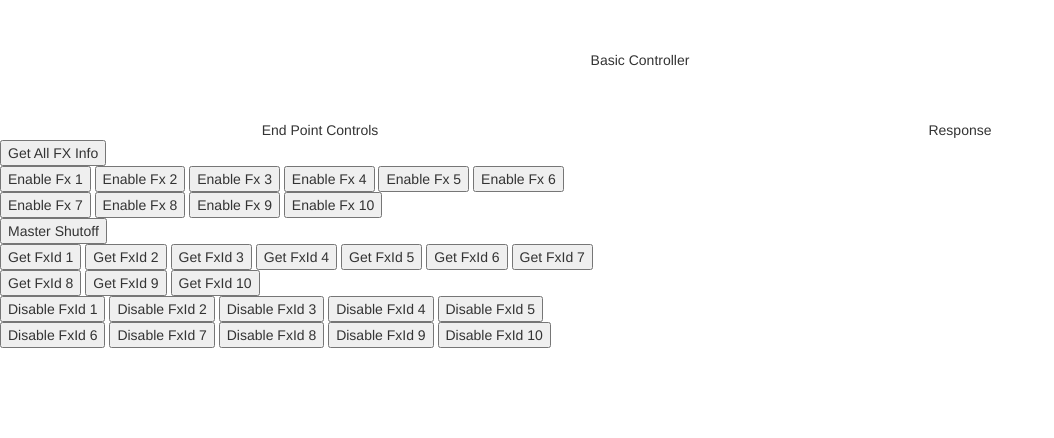
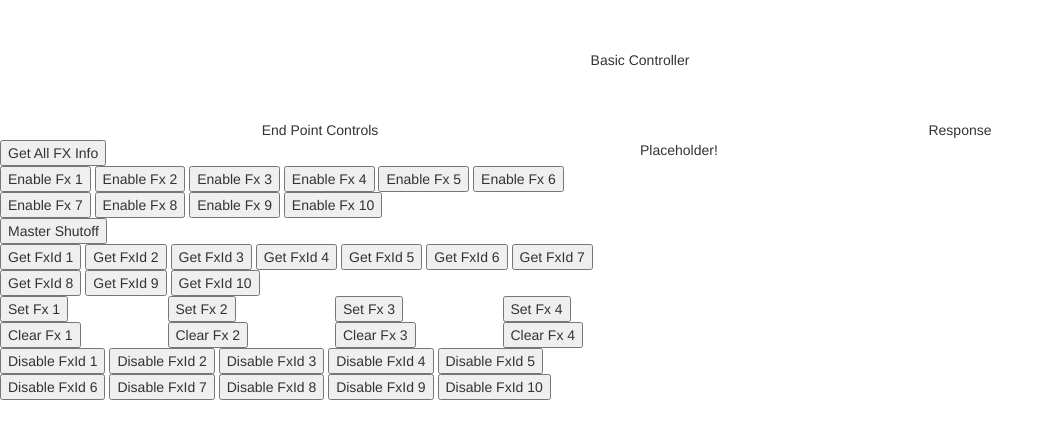
Before and after one commit to campmindshark/controls_fire, a website: page interfaces/test_ui/controls.html in a window 1280 px wide. Shown: the whole page, without its empty margins (0-1054 px from the left). Drawn offline with nearby package versions, Linux system fonts and the light colour scheme.

Commit message:
state set post buttons

```diff
--- a/interfaces/test_ui/assets/js/scripts.js
+++ b/interfaces/test_ui/assets/js/scripts.js
@@ -9,10 +9,12 @@ $(document).ready(function() {
 		var url = base_url + $this.data("endpoint");
 		var verb = $this.data("verb");
 		var fxId = $this.data("fxId");
+		var state = $this.data("state");
 		console.log($this);
 		console.log("url: "+ url);
-		console.log("verb: " +  verb + "\n");
+		console.log("verb: " +  verb);
 		console.log("fxId: " + fxId);
+		console.log("state: " + state)
 		switch ($this.data("verb")) {
 			case "GET":
 				if(fxId) {
@@ -27,6 +29,14 @@ $(document).ready(function() {
 
 			break;
 			case "POST":
+				if (state) {
+					url += "/" + fxId;
+					console.log('url + id:' + url );
+					$.post(url, { state: $this.data('state')},function(data, status) {
+					$("div#response_placeholder").innerHTML  = ("Data: " + data + "\nStatus: " + status);
+					});
+					break;
+				}
 				if (fxId) {
 					$.post(url, { fxId: $this.data('fxId')},function(data, status) {
 					$("div#response_placeholder").innerHTML  = ("Data: " + data + "\nStatus: " + status);
--- a/interfaces/test_ui/controls.html
+++ b/interfaces/test_ui/controls.html
@@ -54,7 +54,34 @@
 							<button class="btn_ajax" data-fx-id="10" data-endpoint="fx" data-verb="GET">Get FxId 10</button>
 						</div>
 						<div class="set_fx_state">
-
+							<div class="row">
+								<div class="col-xs-3">
+									<button class="btn_ajax" data-state="on" data-fx-id="1"  data-endpoint="fx" data-verb="POST">Set Fx 1</button>
+								</div>
+								<div class="col-xs-3">
+									<button class="btn_ajax" data-state="on" data-fx-id="2"  data-endpoint="fx" data-verb="POST">Set Fx 2</button>
+								</div>
+								<div class="col-xs-3">
+									<button class="btn_ajax" data-state="on" data-fx-id="3"  data-endpoint="fx" data-verb="POST">Set Fx 3</button>
+								</div>
+								<div class="col-xs-3">
+									<button class="btn_ajax" data-state="on" data-fx-id="4"  data-endpoint="fx" data-verb="POST">Set Fx 4</button>
+								</div>
+							</div>
+							<div class="row">
+								<div class="col-xs-3">
+									<button class="btn_ajax" data-state="off" data-fx-id="1"  data-endpoint="fx" data-verb="POST">Clear Fx 1</button>
+								</div>
+								<div class="col-xs-3">
+									<button class="btn_ajax" data-state="off" data-fx-id="2"  data-endpoint="fx" data-verb="POST">Clear Fx 2</button>
+								</div>
+								<div class="col-xs-3">
+									<button class="btn_ajax" data-state="off" data-fx-id="3"  data-endpoint="fx" data-verb="POST">Clear Fx 3</button>
+								</div>
+								<div class="col-xs-3">
+									<button class="btn_ajax" data-state="off" data-fx-id="4"  data-endpoint="fx" data-verb="POST">Clear Fx 4</button>
+								</div>
+							</div>
 						</div>
 						<div class="disble_fx">
 							<button class="btn_ajax" data-fx-id="1" data-endpoint="fx" data-verb="DELETE">Disable FxId 1</button>
@@ -72,7 +99,9 @@
 				</div>
 				<div class="col-xs-6">
 					<div class="subtitle row">Response</div>
-					<div id="response_placeholder" class="row"/>
+					<div id="response_placeholder" class="row">
+						<div>Placeholder!</div>
+					</div>
 				</div>
 			</div>
 		</div>
```
